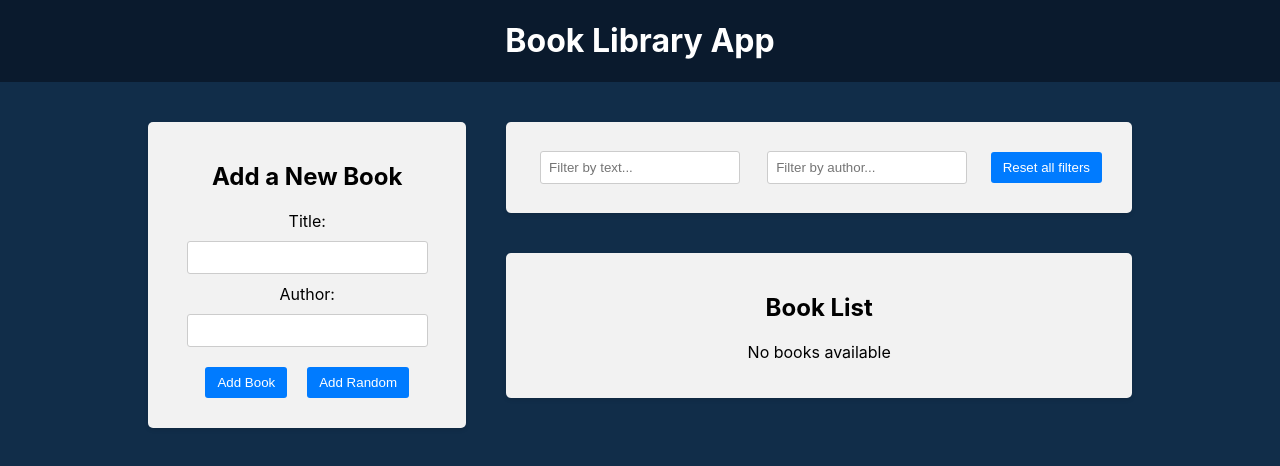
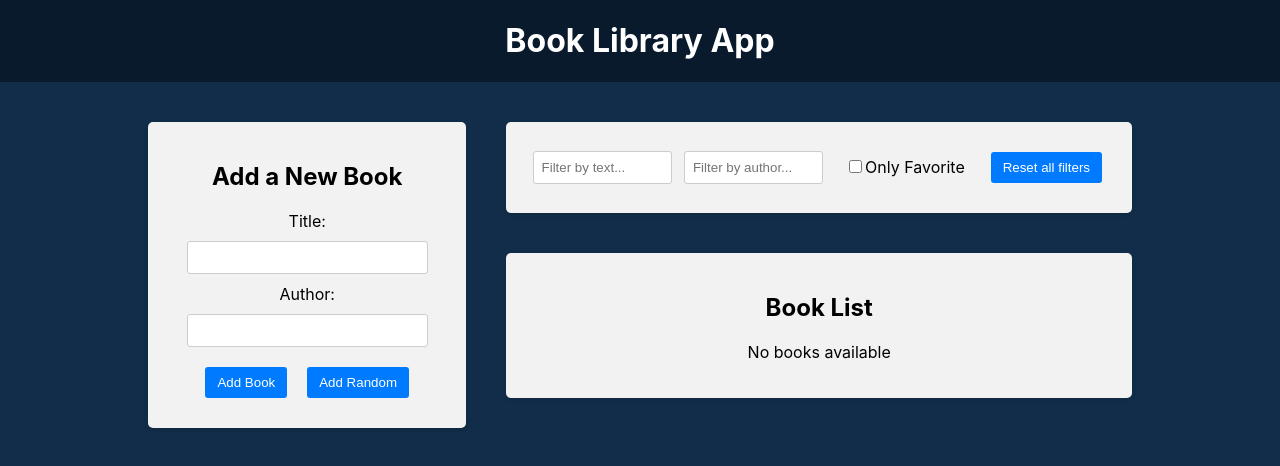
Before and after one commit to denisdudin50/30-react-redux, a React (Create React App) app in the folder frontend/: page / in a window 1280 px wide. Shown: the top 466 px of the page. Built offline with nearby package versions, Linux system fonts and the light colour scheme.

Commit message:
Favorite checkbox filter

```diff
--- a/frontend/src/components/BookList/BookList.js
+++ b/frontend/src/components/BookList/BookList.js
@@ -4,6 +4,7 @@
 import {
   selectTitleFilter,
   selectAuthorFilter,
+  selectOnlyFavoriteFilter,
 } from '../../redux/slices/filterSlice';
 import { deleteBook, toggleFavorite } from '../../redux/books/actionCreators';
 import './BookList.css';
@@ -12,6 +13,7 @@
   const books = useSelector((state) => state.books);
   const titleFilter = useSelector(selectTitleFilter);
   const authorFilter = useSelector(selectAuthorFilter);
+  const onlyFavoriteFilter = useSelector(selectOnlyFavoriteFilter);
   const dispatch = useDispatch();
 
   const handleDeleteBook = (id) => {
@@ -31,7 +33,9 @@
       .toLowerCase()
       .includes(authorFilter.toLowerCase());
 
-    return matchesTitle && matchesFilter;
+    const matchesFavorite = onlyFavoriteFilter ? book.isFavorite : true;
+
+    return matchesTitle && matchesFilter && matchesFavorite;
   });
 
   return (
--- a/frontend/src/components/Filter/Filter.js
+++ b/frontend/src/components/Filter/Filter.js
@@ -3,9 +3,11 @@
 import {
   setTitleFilter,
   setAuthorFilter,
+  setOnlyFavoriteFilter,
   resetFilters,
   selectAuthorFilter,
   selectTitleFilter,
+  selectOnlyFavoriteFilter,
 } from '../../redux/slices/filterSlice';
 import './Filter.css';
 
@@ -13,6 +15,7 @@
   const dispatch = useDispatch();
   const titleFilter = useSelector(selectTitleFilter);
   const authorFilter = useSelector(selectAuthorFilter);
+  const onlyFavoriteFilter = useSelector(selectOnlyFavoriteFilter);
 
   const handleTitleFilterChange = (e) => {
     dispatch(setTitleFilter(e.target.value));
@@ -20,6 +23,10 @@
 
   const handleAuthorFilterChange = (e) => {
     dispatch(setAuthorFilter(e.target.value));
+  };
+
+  const handleOnlyFavoriteFilterChange = () => {
+    dispatch(setOnlyFavoriteFilter());
   };
 
   const handleResetFilters = () => {
@@ -45,6 +52,16 @@
             onChange={handleAuthorFilterChange}
           />
         </div>
+        <div className="filter-group">
+          <label>
+            <input
+              type="checkbox"
+              checked={onlyFavoriteFilter}
+              onChange={handleOnlyFavoriteFilterChange}
+            />
+            Only Favorite
+          </label>
+        </div>
         <button type="button" onClick={handleResetFilters}>
           Reset all filters
         </button>
--- a/frontend/src/redux/slices/filterSlice.js
+++ b/frontend/src/redux/slices/filterSlice.js
@@ -3,6 +3,7 @@
 const initialState = {
   title: '',
   author: '',
+  onlyFavorit: false,
 };
 
 const filterSlice = createSlice({
@@ -19,15 +20,25 @@
     setAuthorFilter: (state, action) => {
       state.author = action.payload;
     },
-    resetFilters: (state) => {
+
+    setOnlyFavoriteFilter: (state) => {
+      state.onlyFavorit = !state.onlyFavorit;
+    },
+
+    resetFilters: () => {
       return initialState;
     },
   },
 });
 
-export const { setTitleFilter, resetFilters, setAuthorFilter } =
-  filterSlice.actions;
+export const {
+  setTitleFilter,
+  resetFilters,
+  setAuthorFilter,
+  setOnlyFavoriteFilter,
+} = filterSlice.actions;
 
 export const selectTitleFilter = (state) => state.filter.title;
 export const selectAuthorFilter = (state) => state.filter.author;
+export const selectOnlyFavoriteFilter = (state) => state.filter.onlyFavorit;
 export default filterSlice.reducer;
```
